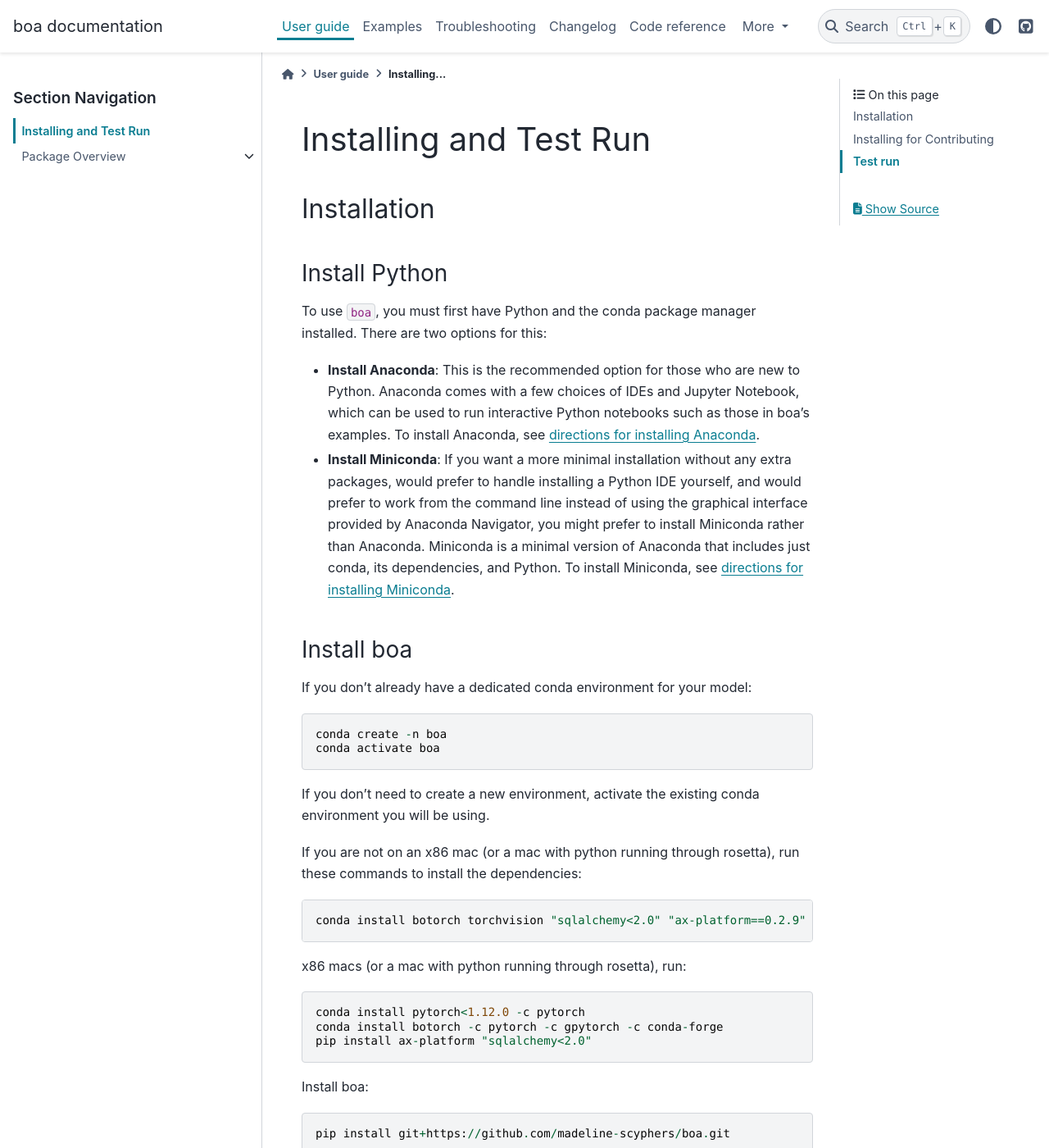
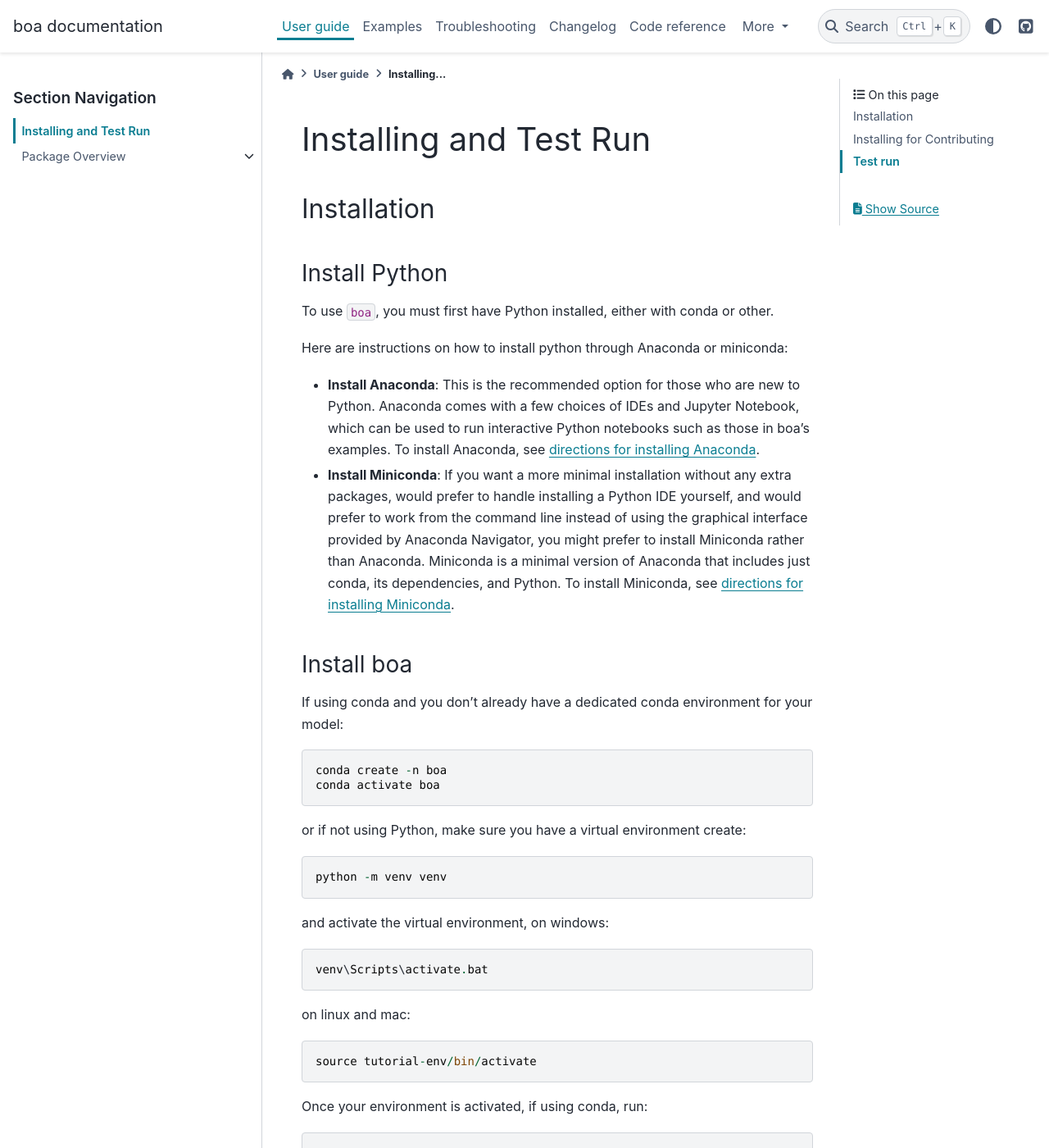
Before and after one commit to madeline-scyphers/boa, a Sphinx documentation site: the page built from docs/user_guide/getting_started.rst, in a window 1280 px wide and 1400 px high. Shown: the whole window at 82% size. Built offline with Sphinx 7.4.7 and the PyData theme 0.15.4, drawn with Linux system fonts in a browser that asks for light colours; pages that are not in the unit, such as notebooks, are missing from menus; the version number could not be read and is left out; comment, search, counter and statistics services are not loaded; some of the changed text lies outside the part shown.

Commit message:
Update install information to point to conda forge and PyPI

```diff
--- a/docs/user_guide/getting_started.rst
+++ b/docs/user_guide/getting_started.rst
@@ -11,8 +11,9 @@
 Install Python
 ==============
 
-To use ``boa``, you must first have Python and the conda package manager
-installed. There are two options for this:
+To use ``boa``, you must first have Python installed, either with conda or other.
+
+Here are instructions on how to install python through Anaconda or miniconda:
 
 - **Install Anaconda**: This is the recommended option for those who are new to
   Python. Anaconda comes with a few choices of IDEs and Jupyter Notebook, which can be used to run interactive Python
@@ -29,26 +30,31 @@
 Install boa
 ===========
 
-If you don't already have a dedicated conda environment for your model::
+If using conda and you don't already have a dedicated conda environment for your model::
 
      conda create -n boa
      conda activate boa
 
-If you don't need to create a new environment, activate the existing conda environment you will be using.
+or if not using Python, make sure you have a virtual environment create::
 
-If you are not on an x86 mac (or a mac with python running through rosetta), run these commands to install the dependencies::
+    python -m venv venv
 
-    conda install botorch torchvision "sqlalchemy<2.0" "ax-platform==0.2.9" -c pytorch -c gpytorch -c conda-forge
+and activate the virtual environment,
+on windows::
 
-x86 macs (or a mac with python running through rosetta), run::
+    venv\Scripts\activate.bat
 
-    conda install pytorch<1.12.0 -c pytorch
-    conda install botorch -c pytorch -c gpytorch -c conda-forge
-    pip install ax-platform "sqlalchemy<2.0"
+on linux and mac::
 
-Install boa::
+    source tutorial-env/bin/activate
 
-    pip install git+https://github.com/madeline-scyphers/boa.git
+Once your environment is activated, if using conda, run::
+
+    conda install boa-framework -c pytorch -c conda-forge
+
+If not using conda, run::
+
+    pip install boa-framework
 
 If you want to install the latest (bleeding-edge) develop version of boa::
 
@@ -63,16 +69,9 @@
 
 From the root directory of the cloned repository, run::
 
-     conda env create
-     # If you want to install the dev requirements for development, run this line
-     conda env update --name boa --file environment_dev_update.yml
+     conda env create --file environment_dev.yml
 
 This will install boa in editable mode.
-
-If you plan on running any of the tests in other languages, run::
-
-    conda env update --name boa -f environment_language_updates.yml
-
 
 mac x86 or apple silicone macs on rosetta python need pytorch>2.0
 so if on either of those, it should install pytorch>2 by default
```
